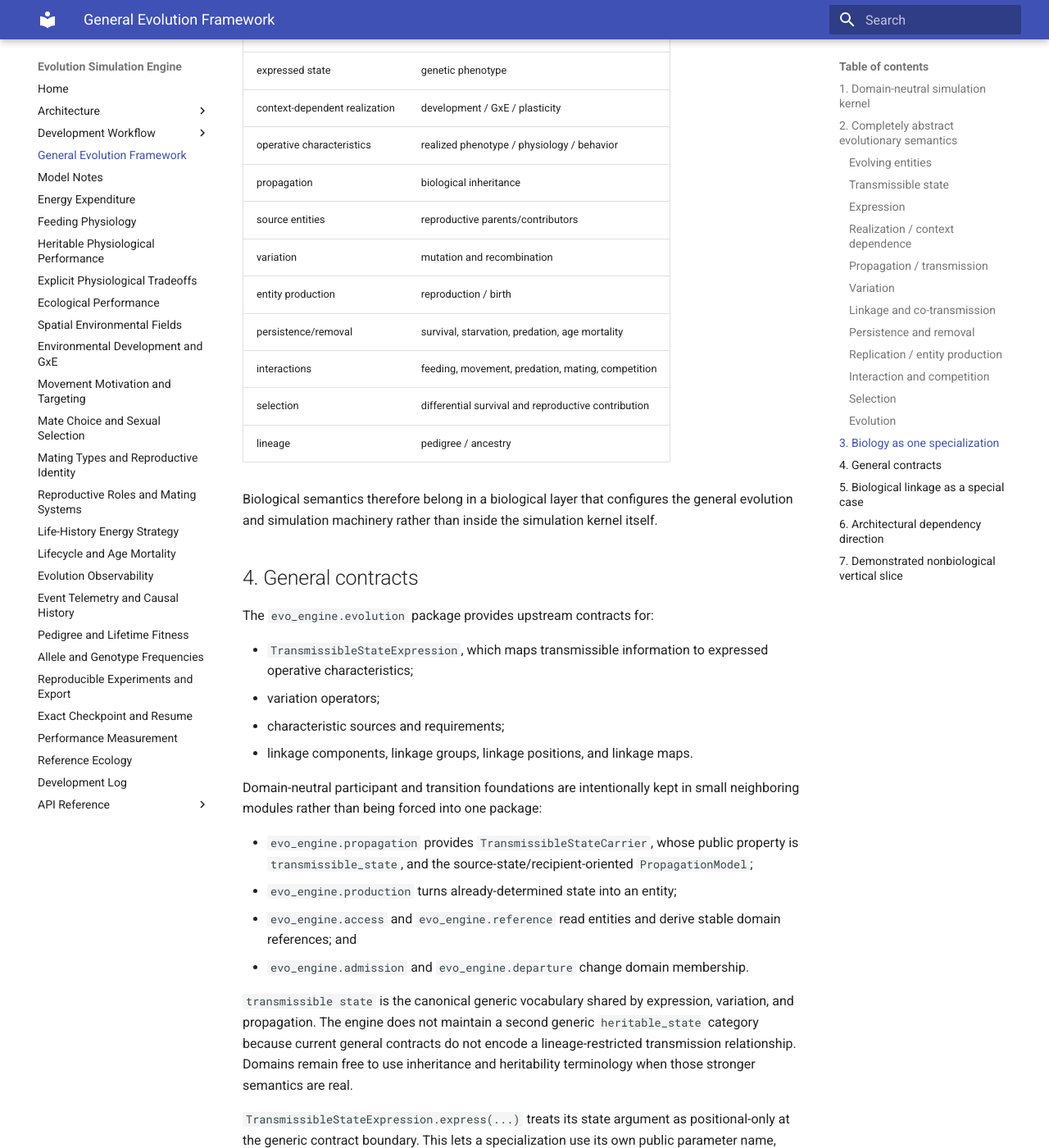
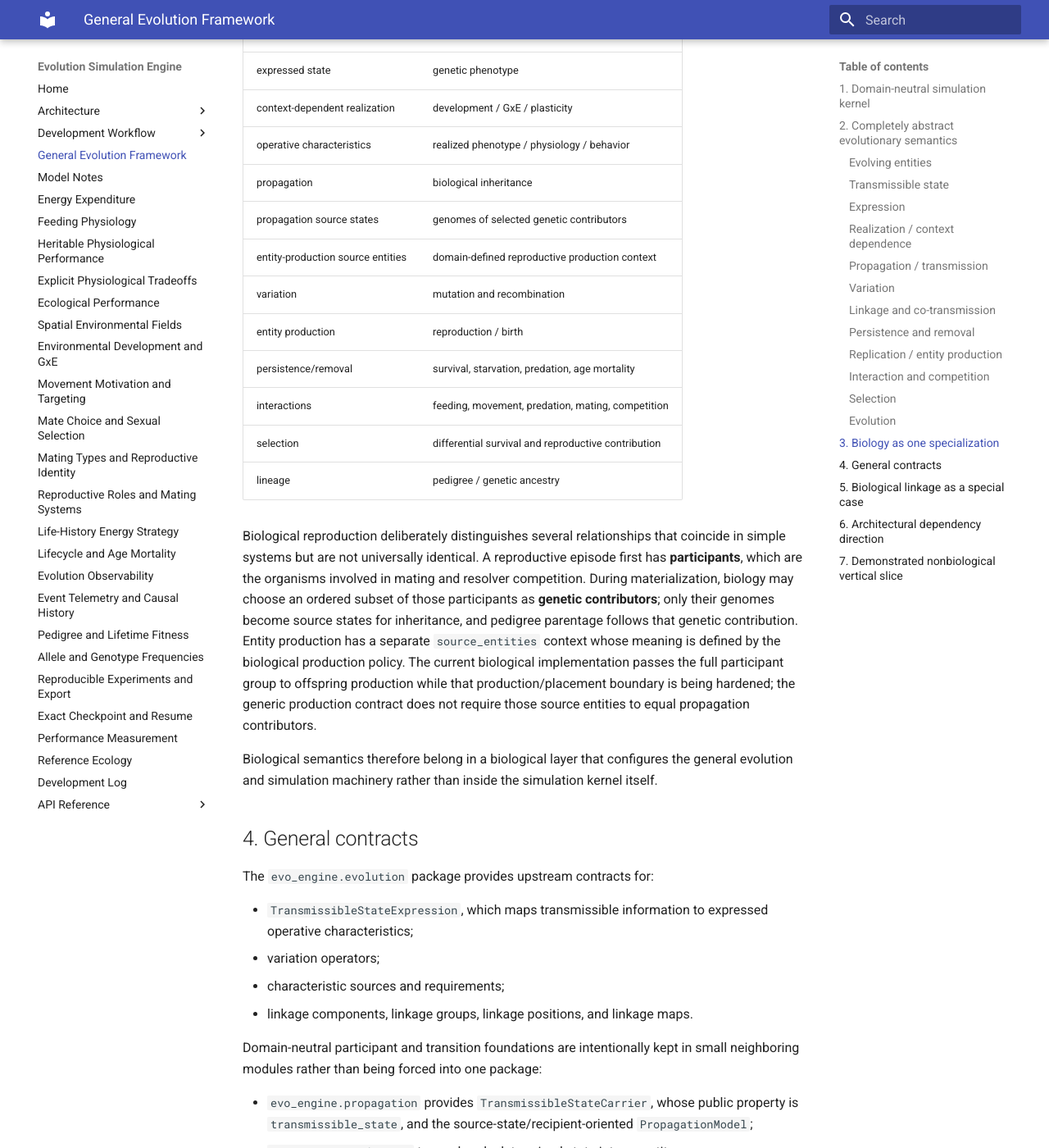
Before and after one commit to abdullahkhan57721/evolution-simulation-engine, an MkDocs documentation site: the page built from docs/general_evolution_framework.md, in a window 1280 px wide and 1400 px high, scrolled down 5474 px. Shown: the whole window at 82% size. Built offline with MkDocs 1.6.1 and Material for MkDocs 9.7.7, drawn with Linux system fonts in a browser that asks for light colours.

Commit message:
Document biological participant contributor mapping

```diff
--- a/docs/general_evolution_framework.md
+++ b/docs/general_evolution_framework.md
@@ -241,13 +241,26 @@ Biological evolution maps naturally onto the abstract semantics:
 | context-dependent realization | development / GxE / plasticity |
 | operative characteristics | realized phenotype / physiology / behavior |
 | propagation | biological inheritance |
-| source entities | reproductive parents/contributors |
+| propagation source states | genomes of selected genetic contributors |
+| entity-production source entities | domain-defined reproductive production context |
 | variation | mutation and recombination |
 | entity production | reproduction / birth |
 | persistence/removal | survival, starvation, predation, age mortality |
 | interactions | feeding, movement, predation, mating, competition |
 | selection | differential survival and reproductive contribution |
-| lineage | pedigree / ancestry |
+| lineage | pedigree / genetic ancestry |
+
+Biological reproduction deliberately distinguishes several relationships that
+coincide in simple systems but are not universally identical. A reproductive
+episode first has **participants**, which are the organisms involved in mating and
+resolver competition. During materialization, biology may choose an ordered subset
+of those participants as **genetic contributors**; only their genomes become
+source states for inheritance, and pedigree parentage follows that genetic
+contribution. Entity production has a separate `source_entities` context whose
+meaning is defined by the biological production policy. The current biological
+implementation passes the full participant group to offspring production while
+that production/placement boundary is being hardened; the generic production
+contract does not require those source entities to equal propagation contributors.
 
 Biological semantics therefore belong in a biological layer that configures the
 general evolution and simulation machinery rather than inside the simulation
```
